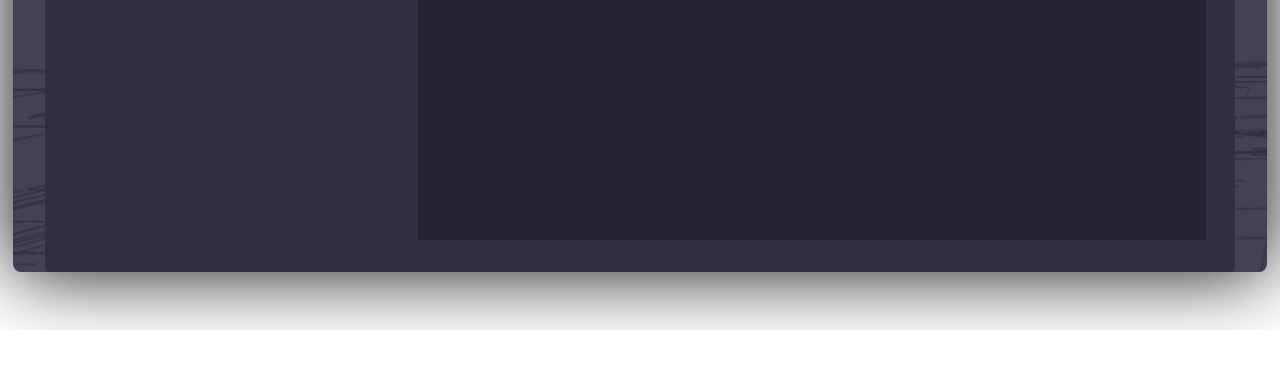
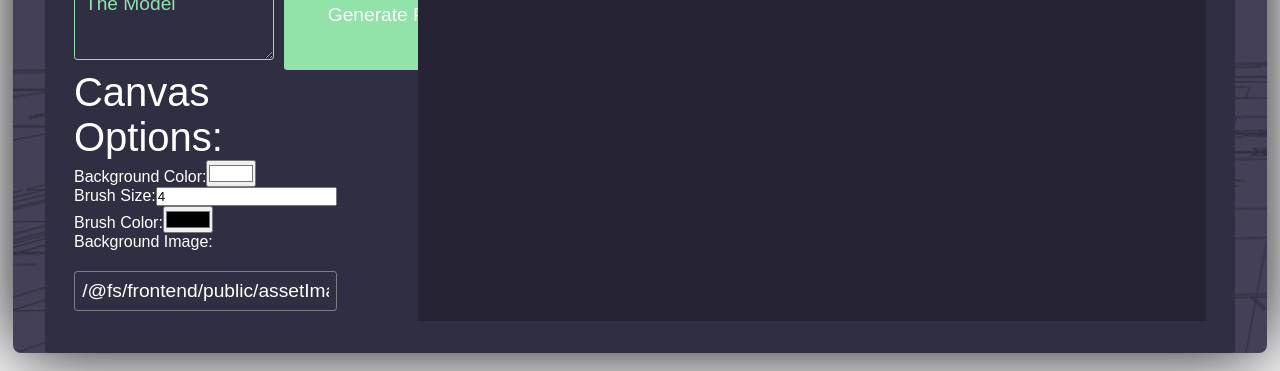
Before and after one commit to ivaaak/ArchAI, a React (Vite) app in the folder frontend/: page /sketch in a window 1280 px wide. Shown: the part 470-841 px from the top of the page. Before the commit the page ends 800 px from the top, so only its background shows below. Built offline with nearby package versions, Linux system fonts and the light colour scheme.

Commit message:
feat: sketch improvements - settings, canvas img / color

```diff
--- a/frontend/src/components/SketchImage.tsx
+++ b/frontend/src/components/SketchImage.tsx
@@ -1,26 +1,16 @@
 import { useState, useRef, useEffect } from 'react';
-import Prompts from './PromptMenu';
 import { ReactSketchCanvas } from 'react-sketch-canvas';
+import PromptsMenu from '../components/GenerateImage/PromptMenu';
+import sketchBg from '../../public/assetImages/sketchBackground.jpg'
 import '../App.css';
-import PromptsMenu from './PromptMenu';
 
 const SketchImage = () => {
     const [prompt, setPrompt] = useState('');
-    const canvasRef = useRef<HTMLCanvasElement>(null);
-    const contextRef = useRef<CanvasRenderingContext2D | null>(null);
     const [selectedPromptsMenu, setSelectedPromptsMenu] = useState<string[]>([]);
-
-    useEffect(() => {
-        const canvas = canvasRef.current;
-        if (canvas) {
-            contextRef.current = canvas.getContext('2d');
-            // Set canvas background to white
-            if (contextRef.current) {
-                contextRef.current.fillStyle = '#FFFFFF';
-                contextRef.current.fillRect(0, 0, canvas.width, canvas.height);
-            }
-        }
-    }, []);
+    const [backgroundColor, setBackgroundColor] = useState('#FFFFFF');
+    const [brushSize, setBrushSize] = useState(4);
+    const [brushColor, setBrushColor] = useState('white');
+    const [backgroundImage, setBackgroundImage] = useState<string>(sketchBg);
 
     const styles = {
         border: "0.0625rem solid #9c9c9c",
@@ -34,6 +24,22 @@ const SketchImage = () => {
     const handleSubmit = async (event: React.FormEvent<HTMLFormElement>) => {
         event.preventDefault();
         console.log("event", event);
+    };
+
+    const handleBackgroundColorChange = (color: string) => {
+        setBackgroundColor(color);
+    };
+
+    const handleBrushSizeChange = (size: number) => {
+        setBrushSize(size);
+    };
+
+    const handleBrushColorChange = (color: string) => {
+        setBrushColor(color);
+    };
+
+    const handleBackgroundImageChange = (image: string) => {
+        setBackgroundImage(image);
     };
 
     return (
@@ -51,13 +57,32 @@ const SketchImage = () => {
                     />
                     <input className='submit-prompt-button' type="submit" value="Generate From Sketch" />
                 </form>
+                <div>
+                    <h1> Canvas Options: </h1>
+                    <label>Background Color:</label>
+                    <input type="color" value={backgroundColor} onChange={(e) => handleBackgroundColorChange(e.target.value)} />
+                </div>
+                <div>
+                    <label>Brush Size:</label>
+                    <input type="number" value={brushSize} onChange={(e) => handleBrushSizeChange(parseInt(e.target.value, 10))} />
+                </div>
+                <div>
+                    <label>Brush Color:</label>
+                    <input type="color" value={brushColor} onChange={(e) => handleBrushColorChange(e.target.value)} />
+                </div>
+                <div>
+                    <label>Background Image:</label>
+                    <input type="text" value={backgroundImage} onChange={(e) => handleBackgroundImageChange(e.target.value)} />
+                </div>
             </div>
             <div className="single-feature">
                 <ReactSketchCanvas
                     style={styles}
-
-                    strokeWidth={4}
-                    strokeColor="red"
+                    strokeWidth={brushSize}
+                    strokeColor={brushColor}
+                    backgroundImage={backgroundImage}
+                    canvasColor={backgroundColor}
+                // preserveBackgroundImageAspectRatio={"16:9"}
                 />
             </div>
         </section>
```
